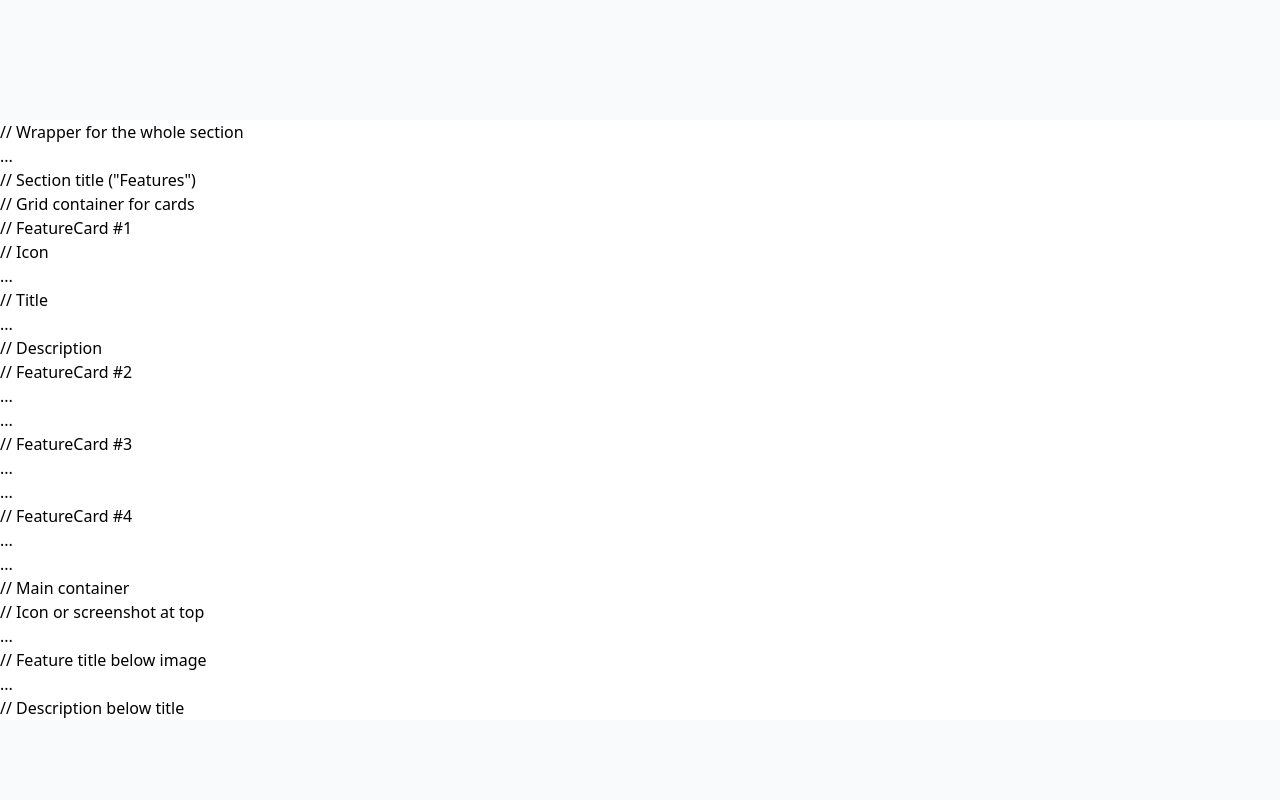
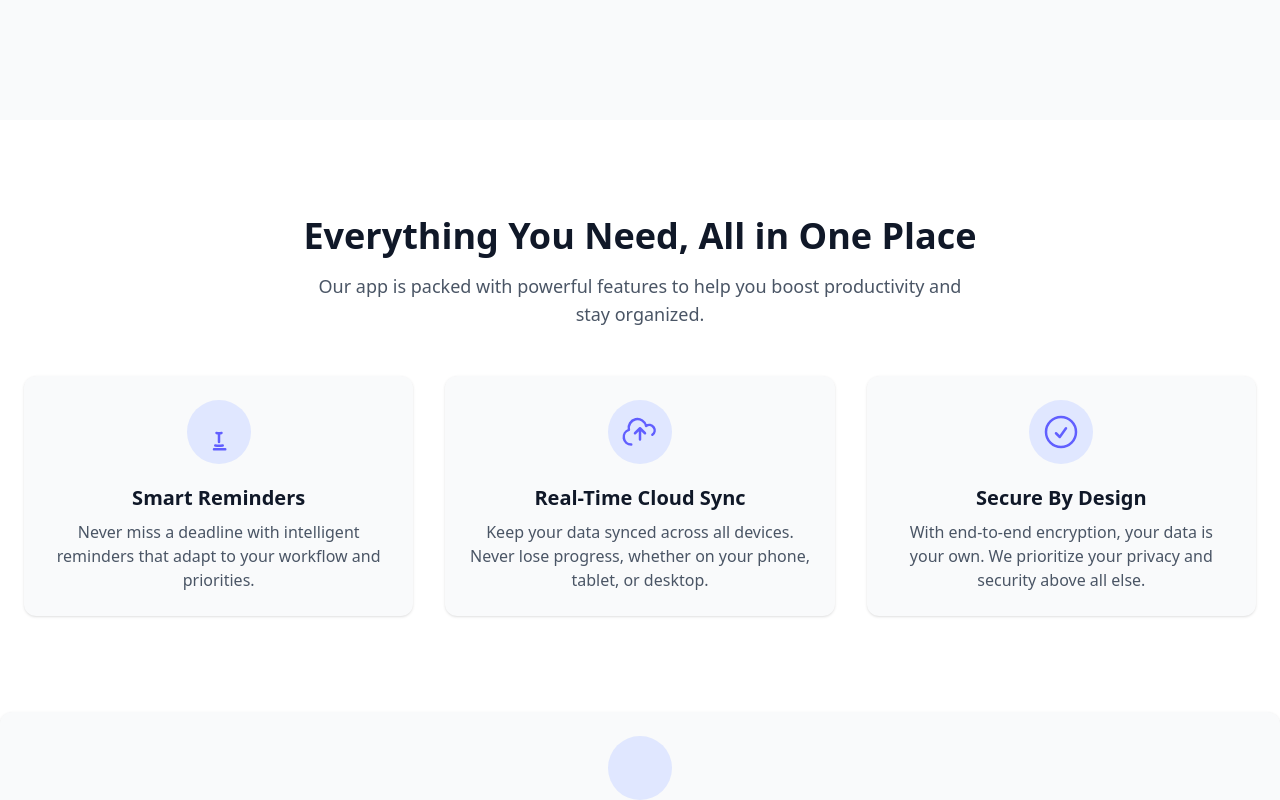
Before and after one commit to rohit3171999/mobile-app-landing-page, a React (Vite) app: page / in a window 1280 px wide. Shown: the part 680-1480 px from the top of the page. Built offline with nearby package versions, Linux system fonts and the light colour scheme.

Commit message:
add markup in SecondaryCTA.jsx component

```diff
--- a/src/App.jsx
+++ b/src/App.jsx
@@ -3,6 +3,8 @@ import GallerySection from "./components/GallerySection.jsx";
 import FeatureSection from "./components/FeatureSection.jsx";
 import FeatureCard from "./components/FaetureCard.jsx";
 import TestimonialSection from "./components/TestimonialSection.jsx";
+import TestimonialCard from "./components/TestimonialCard.jsx";
+import SecondaryCTA from "./components/SecondaryCTA.jsx";
 
 function App(){
     return(
@@ -12,6 +14,8 @@ function App(){
             <FeatureCard/>
             <GallerySection/>
             <TestimonialSection/>
+            <TestimonialCard/>
+            <SecondaryCTA/>
         </>
     )
 }
--- a/src/components/FaetureCard.jsx
+++ b/src/components/FaetureCard.jsx
@@ -2,14 +2,22 @@
 * Description: Single card representing one app feature.
 * Purpose: Encapsulates UI for features like Smart Reminders.
 * */
-function FeatureCard() {
+function FeatureCard({ icon, title, description }) {
   return (
-      <div className="card"> // Main container
-          <img/> // Icon or screenshot at top
-          <h3>...</h3> // Feature title below image
-          <p>...</p> // Description below title
+    <div className="flex flex-col items-center text-center p-6 bg-gray-50 dark:bg-gray-900 rounded-xl shadow-sm hover:shadow-lg transition-shadow duration-300">
+      {/* Icon Container */}
+      <div className="flex items-center justify-center h-16 w-16 rounded-full bg-indigo-100 dark:bg-indigo-900/50 text-indigo-500 dark:text-indigo-400 mb-5">
+        {icon}
       </div>
-
+      {/* Feature Title */}
+      <h3 className="text-xl font-semibold text-gray-900 dark:text-white mb-2">
+        {title}
+      </h3>
+      {/* Feature Description */}
+      <p className="text-base text-gray-600 dark:text-gray-400">
+        {description}
+      </p>
+    </div>
   );
 }
 
--- a/src/components/FeatureSection.jsx
+++ b/src/components/FeatureSection.jsx
@@ -3,39 +3,67 @@
 * Purpose: Show value proposition with visual + text.
 * */
 
+import FeatureCard from "./FaetureCard";
+
+// An array of feature objects for easy mapping and maintenance.
+// I've used free icons from Heroicons (https://heroicons.com/)
+const features = [
+  {
+    icon: (
+      <svg xmlns="http://www.w3.org/2000/svg" fill="none" viewBox="0 0 24 24" strokeWidth={1.5} stroke="currentColor" className="w-10 h-10">
+        <path strokeLinecap="round" strokeLinejoin="round" d="M12 18v-5.25m0 0a6.01 6.01 0 001.5-.189m-1.5.189a6.01 6.01 0 01-1.5-.189m3.75 7.478a12.06 12.06 0 01-4.5 0m3.75 2.311a11.999 11.999 0 01-2.25 0m2.25 0a11.999 11.999 0 002.25 0m-4.5 0a11.999 11.999 0 01-2.25 0m2.25 0a11.999 11.999 0 002.25 0m-2.25 0a6.013 6.013 0 01-1.5 0m1.5 0a6.013 6.013 0 001.5 0m0 0a6.013 6.013 0 011.5 0m-1.5 0a6.013 6.013 0 00-1.5 0" />
+      </svg>
+    ),
+    title: "Smart Reminders",
+    description: "Never miss a deadline with intelligent reminders that adapt to your workflow and priorities.",
+  },
+  {
+    icon: (
+      <svg xmlns="http://www.w3.org/2000/svg" fill="none" viewBox="0 0 24 24" strokeWidth={1.5} stroke="currentColor" className="w-10 h-10">
+        <path strokeLinecap="round" strokeLinejoin="round" d="M12 16.5V9.75m0 0l-3 3m3-3l3 3M6.75 19.5a4.5 4.5 0 01-1.41-8.775 5.25 5.25 0 0110.33-2.33 3 3 0 013.75 5.25" />
+      </svg>
+    ),
+    title: "Real-Time Cloud Sync",
+    description: "Keep your data synced across all devices. Never lose progress, whether on your phone, tablet, or desktop.",
+  },
+  {
+    icon: (
+      <svg xmlns="http://www.w3.org/2000/svg" fill="none" viewBox="0 0 24 24" strokeWidth={1.5} stroke="currentColor" className="w-10 h-10">
+        <path strokeLinecap="round" strokeLinejoin="round" d="M9 12.75L11.25 15 15 9.75M21 12a9 9 0 11-18 0 9 9 0 0118 0z" />
+      </svg>
+    ),
+    title: "Secure By Design",
+    description: "With end-to-end encryption, your data is your own. We prioritize your privacy and security above all else.",
+  },
+];
+
 function FeatureSection() {
-    return (
-        <section> // Wrapper for the whole section
-            <h2>...</h2> // Section title ("Features")
-
-            <div className="grid"> // Grid container for cards
-                <div className="card"> // FeatureCard #1
-                    <img/> // Icon
-                    <h3>...</h3> // Title
-                    <p>...</p> // Description
+    return(
+        <section className="bg-white dark:bg-gray-800 py-16 sm:py-24">
+            <div className="container mx-auto px-6">
+                {/* Section Header */}
+                <div className="text-center mb-12">
+                    <h2 className="text-3xl md:text-4xl font-extrabold text-gray-900 dark:text-white">
+                        Everything You Need, All in One Place
+                    </h2>
+                    <p className="mt-4 text-lg text-gray-600 dark:text-gray-300 max-w-2xl mx-auto">
+                        Our app is packed with powerful features to help you boost productivity and stay organized.
+                    </p>
                 </div>
 
-                <div className="card"> // FeatureCard #2
-                    <img/>
-                    <h3>...</h3>
-                    <p>...</p>
-                </div>
-
-                <div className="card"> // FeatureCard #3
-                    <img/>
-                    <h3>...</h3>
-                    <p>...</p>
-                </div>
-
-                <div className="card"> // FeatureCard #4
-                    <img/>
-                    <h3>...</h3>
-                    <p>...</p>
+                {/* Features Grid */}
+                <div className="grid grid-cols-1 md:grid-cols-2 lg:grid-cols-3 gap-8">
+                    {features.map((feature, index) => (
+                        <FeatureCard
+                            key={index}
+                            icon={feature.icon}
+                            title={feature.title}
+                            description={feature.description}
+                        />
+                    ))}
                 </div>
             </div>
         </section>
-
     )
 }
-
 export default FeatureSection;
--- a/src/components/SecondaryCTA.jsx
+++ b/src/components/SecondaryCTA.jsx
@@ -1,7 +1,62 @@
 function SecondaryCTA(){
-    return(
-        <>
-        </>
-    )
+    return (
+    <section className="bg-gray-50 dark:bg-gray-900">
+      <div className="container mx-auto px-6 py-16 sm:py-24">
+        <div className="max-w-3xl mx-auto text-center">
+          <h2 className="text-3xl md:text-4xl font-extrabold text-gray-900 dark:text-white">
+            Ready to Get Started?
+          </h2>
+          <p className="mt-4 text-lg text-gray-600 dark:text-gray-300">
+            Download the app today and take the first step towards a more
+            organized and productive life. Available on all your devices.
+          </p>
+          <div className="mt-8 flex flex-col sm:flex-row justify-center items-center space-y-4 sm:space-y-0 sm:space-x-4">
+            <a
+              href="#download-app-store"
+              className="inline-flex items-center justify-center px-5 py-3 text-base font-medium text-center text-white bg-gray-800 rounded-lg hover:bg-gray-700 focus:ring-4 focus:ring-gray-300 dark:focus:ring-gray-900"
+            >
+              <svg
+                className="w-5 h-5 mr-2 -ml-1"
+                aria-hidden="true"
+                focusable="false"
+                data-prefix="fab"
+                data-icon="apple"
+                role="img"
+                xmlns="http://www.w3.org/2000/svg"
+                viewBox="0 0 384 512"
+              >
+                <path
+                  fill="currentColor"
+                  d="M318.7 268.7c-.2-36.7 16.4-64.4 50-84.8-18.8-26.9-47.2-41.7-84.7-44.6-35.5-2.8-74.3 20.7-88.5 20.7-15 0-49.4-19.7-76.4-19.7C39.2 141.1 0 183.2 0 241.2c0 61.6 31.5 112.9 79.2 152.8 23.6 19.5 50.7 31.8 82.8 31.8 25.3 0 47.9-8.8 65.1-24.3-16.6-9.3-34.4-29.4-34.4-55.8 0-28.2 21.5-50.7 51.7-50.7 31.5 0 56.5 25.9 56.5 56.5 0 35.7-23.6 58.3-55.6 58.3 32.2 0 61.2-18.2 83.2-42.5 21.2-23.6 34.4-55.6 34.4-88.6zM232.4 51.2c13.2-15.9 21.6-36.4 21.6-51.2h-64c-15.9 16.6-24.4 36.4-21.6 51.2h64z"
+                ></path>
+              </svg>
+              App Store
+            </a>
+            <a
+              href="#download-play-store"
+              className="inline-flex items-center justify-center px-5 py-3 text-base font-medium text-center text-gray-900 border border-gray-300 rounded-lg hover:bg-gray-100 focus:ring-4 focus:ring-gray-100 dark:text-white dark:border-gray-700 dark:hover:bg-gray-700 dark:focus:ring-gray-800"
+            >
+              <svg
+                className="w-5 h-5 mr-2 -ml-1"
+                aria-hidden="true"
+                focusable="false"
+                data-prefix="fab"
+                data-icon="google-play"
+                role="img"
+                xmlns="http://www.w3.org/2000/svg"
+                viewBox="0 0 512 512"
+              >
+                <path
+                  fill="currentColor"
+                  d="M325.3 234.3L104.6 13l280.8 161.2-59.7 30.1zM479.8 287.4L104.6 499l280.8-161.2-59.7-30.1zM104.6 13L479.8 287.4 104.6 499z"
+                ></path>
+              </svg>
+              Google Play
+            </a>
+          </div>
+        </div>
+      </div>
+    </section>
+  );
 }
 export default SecondaryCTA;
--- a/src/components/TestimonialCard.jsx
+++ b/src/components/TestimonialCard.jsx
@@ -1,7 +1,7 @@
 function TestimonialCard() {
-    return(
-        <>
-        </>
+    return (
+        <></>
     )
 }
+
 export default TestimonialCard;
```
